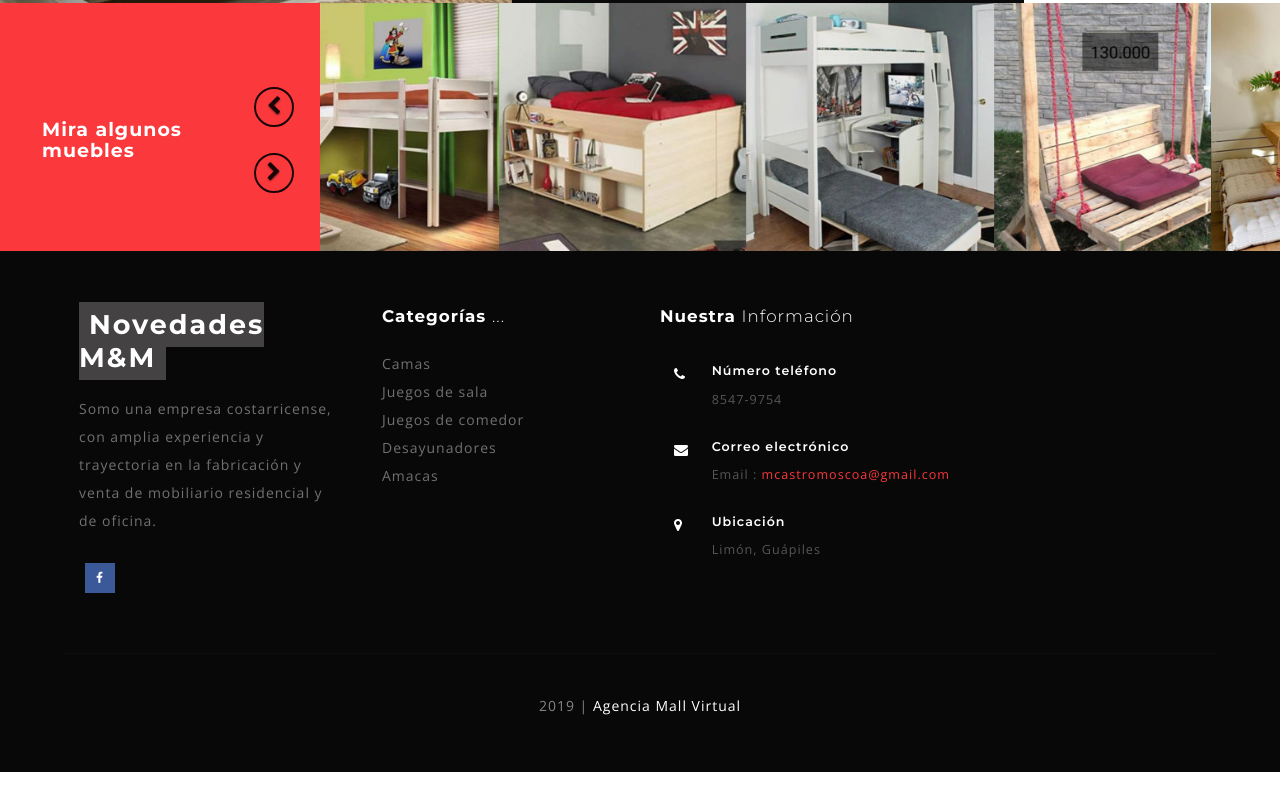
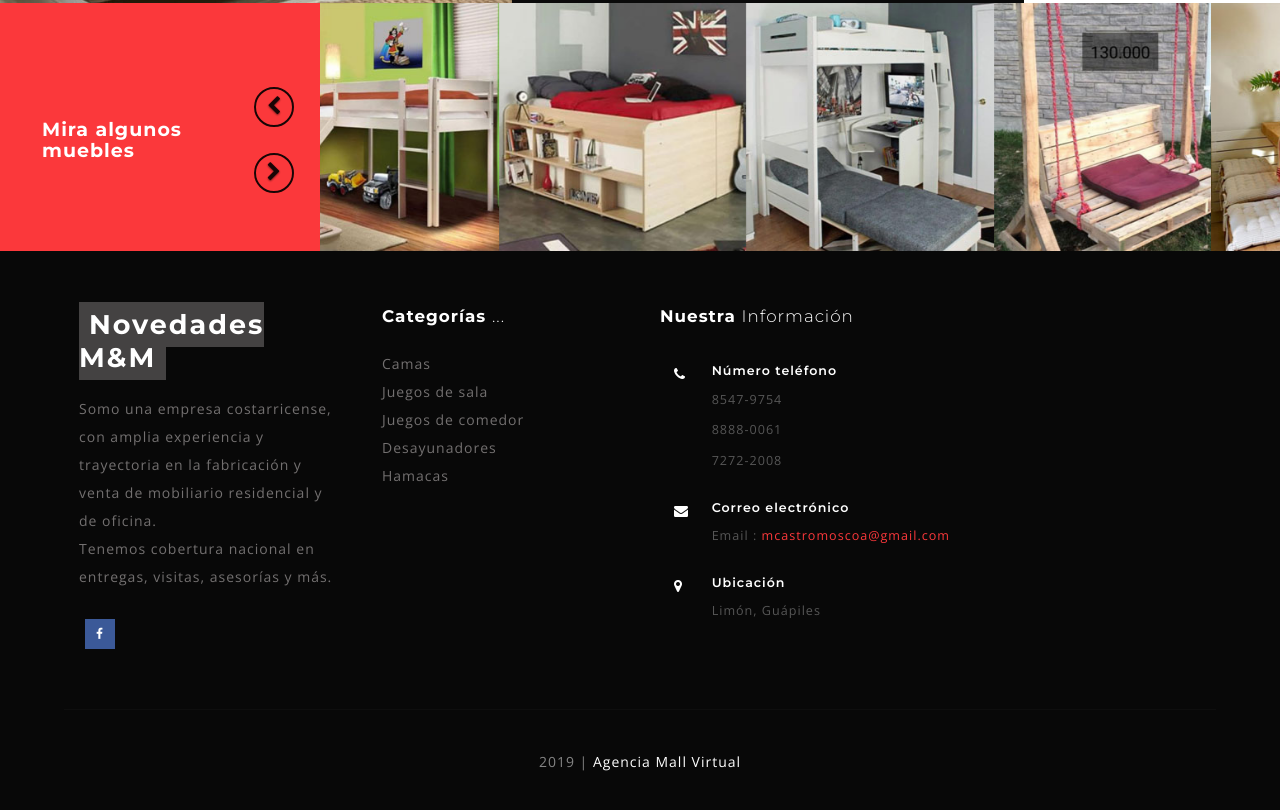
Before and after one commit to AgenciaMV/novedadesmym, a plain HTML site: page index.html in a window 1280 px wide. Shown: the part 1870-2680 px from the top of the page. Before the commit the page ends 2642 px from the top, so only its background shows below. Drawn offline with nearby package versions, Linux system fonts and the light colour scheme.

Commit message:
actualizacion index
actualizacion idex

```diff
--- a/index.html
+++ b/index.html
@@ -1,9 +1,3 @@
-<!--
-author: W3layouts
-author URL: http://w3layouts.com
-License: Creative Commons Attribution 3.0 Unported
-License URL: http://creativecommons.org/licenses/by/3.0/
--->
 <!DOCTYPE html>
 <html lang="es">
 
@@ -343,7 +337,9 @@ License URL: http://creativecommons.org/licenses/by/3.0/
 		<div class="footer_inner_info_w3ls_agileits">
 			<div class="col-md-3 footer-left">
 				<h2><a href="index.html"><span>Novedades M&M</span> </a></h2>
-				<p>Somo una empresa costarricense, con amplia experiencia y trayectoria en la fabricación y venta de mobiliario residencial y de oficina.</p>
+				<p>Somo una empresa costarricense, con amplia experiencia y trayectoria en la fabricación y venta de mobiliario residencial y de oficina.<br>
+				Tenemos cobertura nacional en entregas, visitas, asesorías y más.
+				</p>
 				<ul class="social-nav model-3d-0 footer-social social two">
 					<li>
 						<a href="#" class="facebook">
@@ -380,7 +376,7 @@ License URL: http://creativecommons.org/licenses/by/3.0/
 							<li><a >Juegos de sala</a></li>
 							<li><a >Juegos de comedor</a></li>
 							<li><a >Desayunadores</a></li>
-							<li><a >Amacas</a></li>
+							<li><a >Hamacas</a></li>
 						</ul>
 					</div>
 
@@ -394,6 +390,8 @@ License URL: http://creativecommons.org/licenses/by/3.0/
 								<div class="address-right">
 									<h6>Número teléfono</h6>
 									<p>8547-9754</p>
+									<p>8888-0061</p>
+									<p>7272-2008</p>
 								</div>
 								<div class="clearfix"> </div>
 							</div>
```
